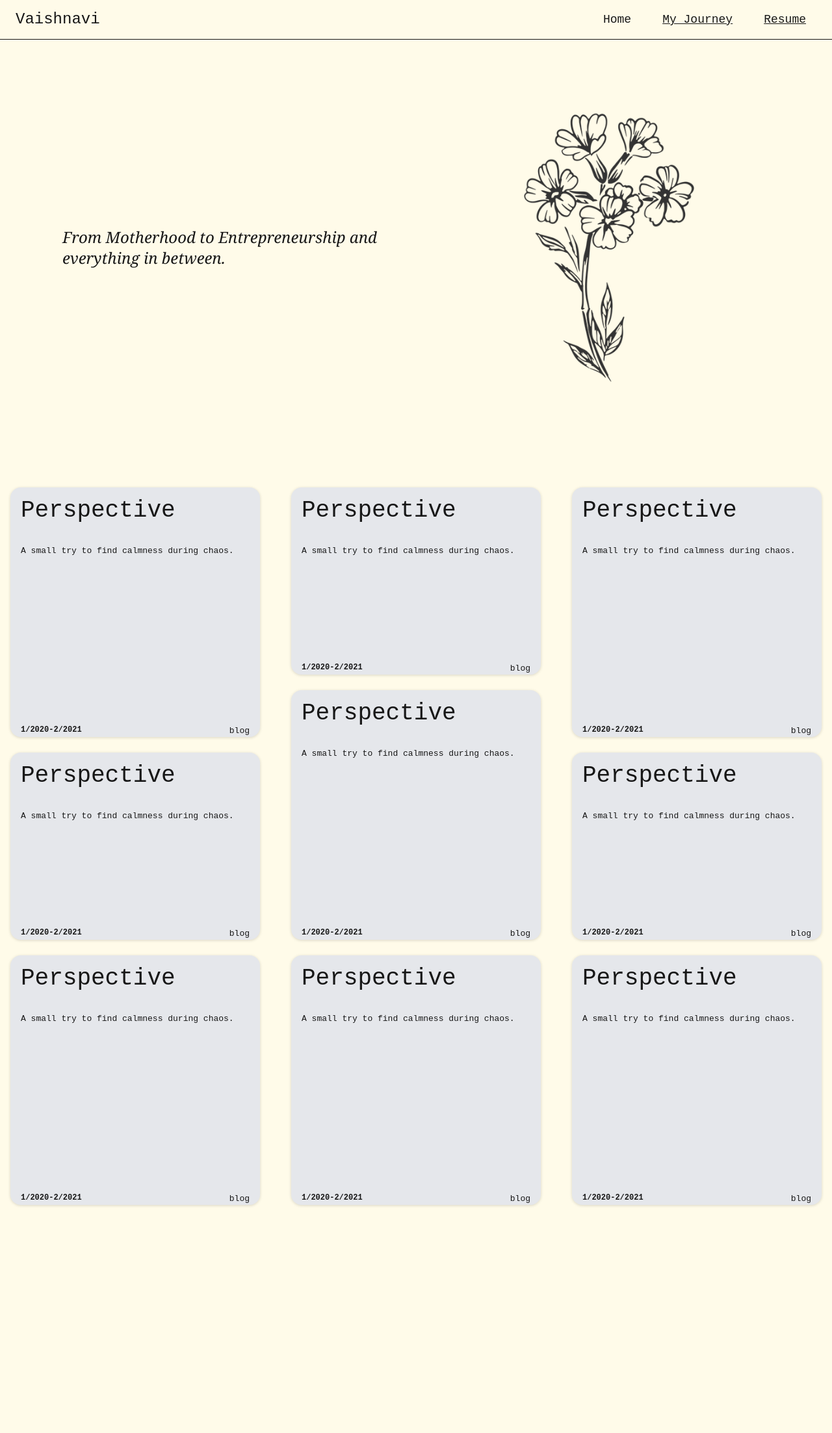
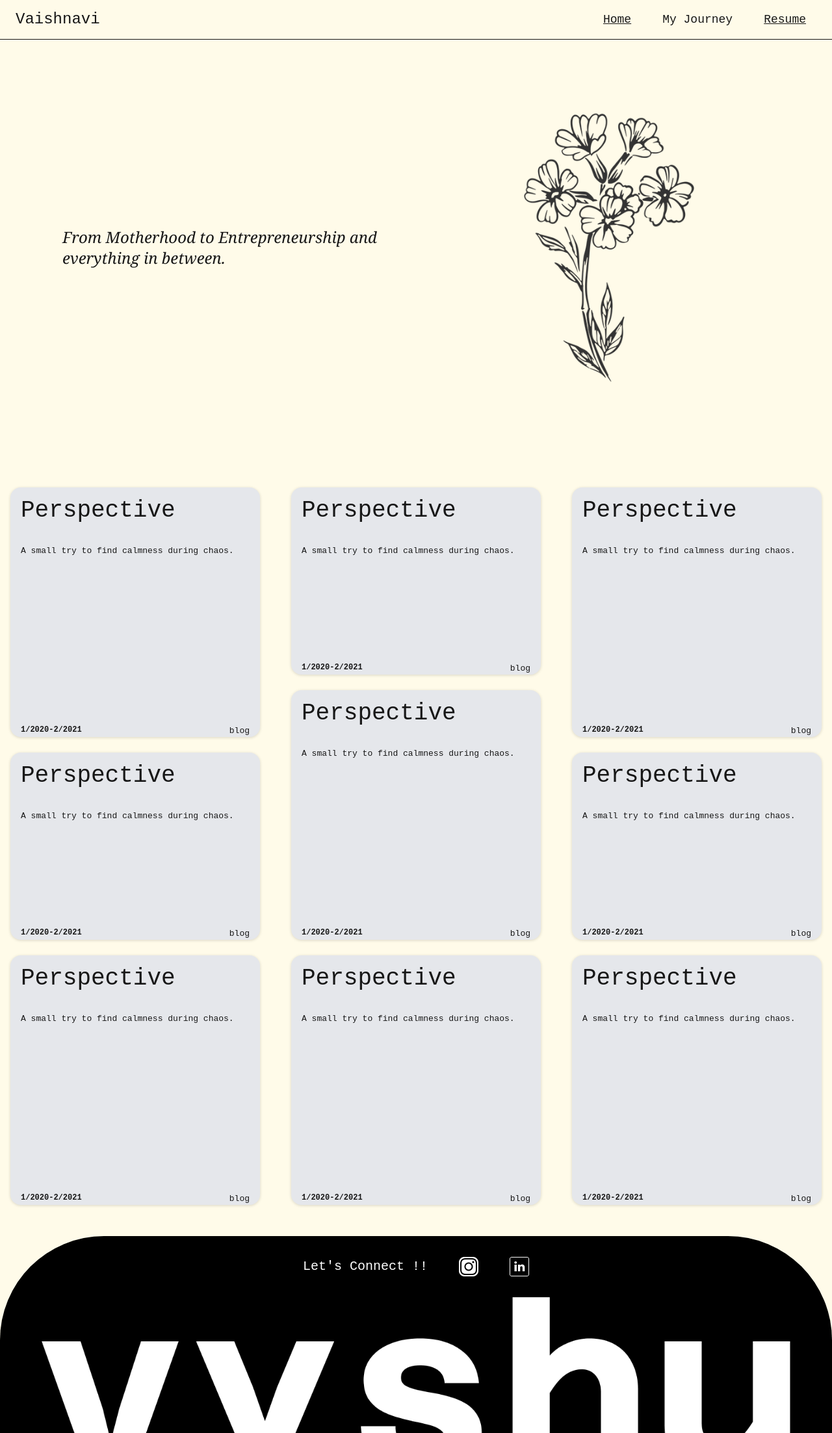
Before and after one commit to DEV-HUSTLING/protfolio_vaishnavi, a Next.js app: page /myJourney in a window 1280 px wide. Shown: the whole page at 65% size. Before the commit the page ends 1902 px from the top, so only its background shows below. Built offline with nearby package versions, Linux system fonts and the light colour scheme.

Commit message:
navigation undeline fixed footer added in journey page

```diff
--- a/src/app/mobile.css
+++ b/src/app/mobile.css
@@ -237,4 +237,10 @@
         font-weight: bold;
         font-style: italic;
     }
+    .jourFooter{
+        margin-top: 10%;
+        border-top-left-radius: 2rem !important;
+        border-top-right-radius: 2rem !important;
+
+    }
 }
--- a/src/app/myJourney/page.js
+++ b/src/app/myJourney/page.js
@@ -10,8 +10,8 @@ function Page() {
             <header className="absolute top-0 border-b-1 w-full flex justify-between z-1 items-center px-6 big-menu" style={{backgroundColor:'#FFFBE9'}}>
         <h1 className="text-2xl">Vaishnavi</h1>
         <nav className="flex gap-12 p-4 w-full text-lg justify-end">
-          <Link className="cursor-pointer" href="/">Home</Link>
-          <Link className="cursor-pointer" href="/myJourney"><u>My Journey</u></Link>
+          <Link className="cursor-pointer" href="/"><u>Home</u></Link>
+          <Link className="cursor-pointer" href="/myJourney">My Journey</Link>
           <a  className="cursor-pointer" href=""><u>Resume</u></a>
         </nav>
       </header>
@@ -24,13 +24,30 @@ function Page() {
             height={60}
           />
       </button>
-      {menu?<
-        header className=" w-xs flex items-start justify-between float-right short-menu">
-        <nav className="flex flex-col gap-12 p-4 w-fit text-lg justify-end">
-          <Link className="cursor-pointer" href="/">Home</Link>
-          <Link className="cursor-pointer" href="/myJourney"><u>My Journey</u></Link>
-          <a  className="cursor-pointer" href=""><u>Resume</u></a>
+      {menu?
+
+      <header className=" w-xs flex items-start justify-between float-right short-menu">
+        <nav className="flex flex-col gap-12 p-4 w-fit text-lg text-left justify-end">
+          <Link
+          data-aos="fade-right"
+              data-aos-offset="100"
+              data-aos-duration="1000"
+              data-aos-easing="ease-in-out"
+          className="cursor-pointer" href="/"><u>Home</u></Link>
+          <Link
+          data-aos="fade-right"
+              data-aos-offset="100"
+               data-aos-delay="500"
+              data-aos-duration="1500"
+              data-aos-easing="ease-in-out"
+          className="cursor-pointer" href="/myJourney">My Journey</Link>
+          <a data-aos="fade-right"
+              data-aos-offset="100"
+               data-aos-delay="1000"
+              data-aos-duration="2000"
+              data-aos-easing="ease-in-out" className="cursor-pointer" href=""><u>Resume</u></a>
         </nav>
+
         <button onClick={()=>setMenu(!menu)}>
           <Image
             src='/cross.png'
@@ -143,7 +160,34 @@ function Page() {
 
             </div>
             </div>
-
+            <footer className='absolute  w-full left-0 right-0  overflow-hidden bg-black jourFooter' style={{borderTopLeftRadius:'10rem',borderTopRightRadius:'10rem'}}>
+                <div className='flex items-center justify-center gap-12 text-white text-xl p-8'>
+                    <p>Let's Connect !!</p>
+                    <a href="https://www.instagram.com/vaishnavi_harish19/" target="blank"><Image
+          src={"/insta.png"}
+          width={30}
+          height={30}
+          alt="logo"
+          />
+          </a>
+          <a href="https://www.linkedin.com/in/vaishnavi-brand-strategist" target="blank"><Image
+          src={"/LinkedIn_icon.png"}
+          width={30}
+          height={30}
+          alt="logo"
+          />
+          </a>
+                </div>
+                <div className='w-full flex items-center justify-center'>
+                <Image
+                src={'/vyshu.png'}
+                width={200}
+                height={200}
+                alt='footer'
+                className='w-[90vw] h-1/2 p-l-12 p-r-12'
+                />
+                </div>
+            </footer>
         </div>
     )
 }
```
Also changed, not shown: public/vyshu.png (added).
